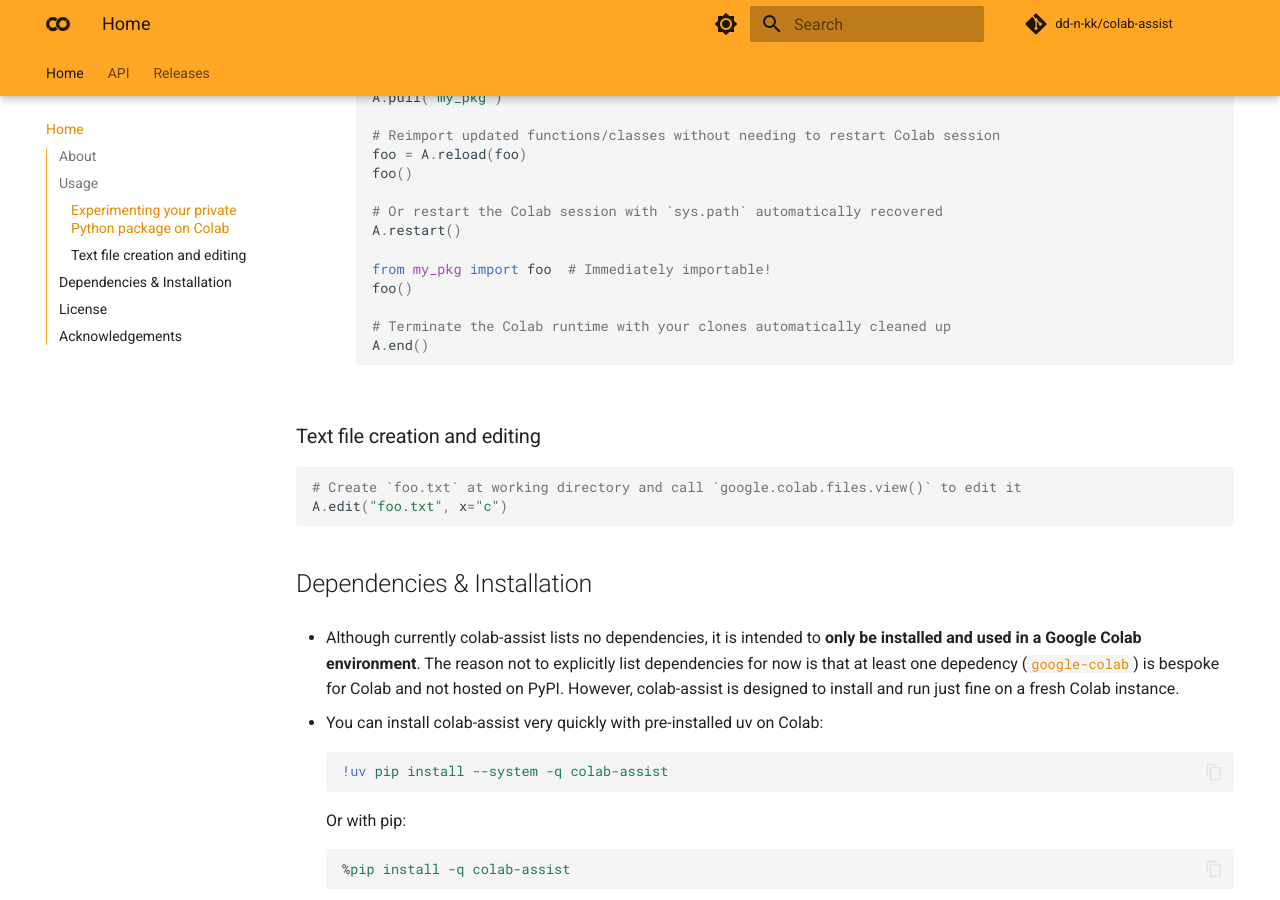
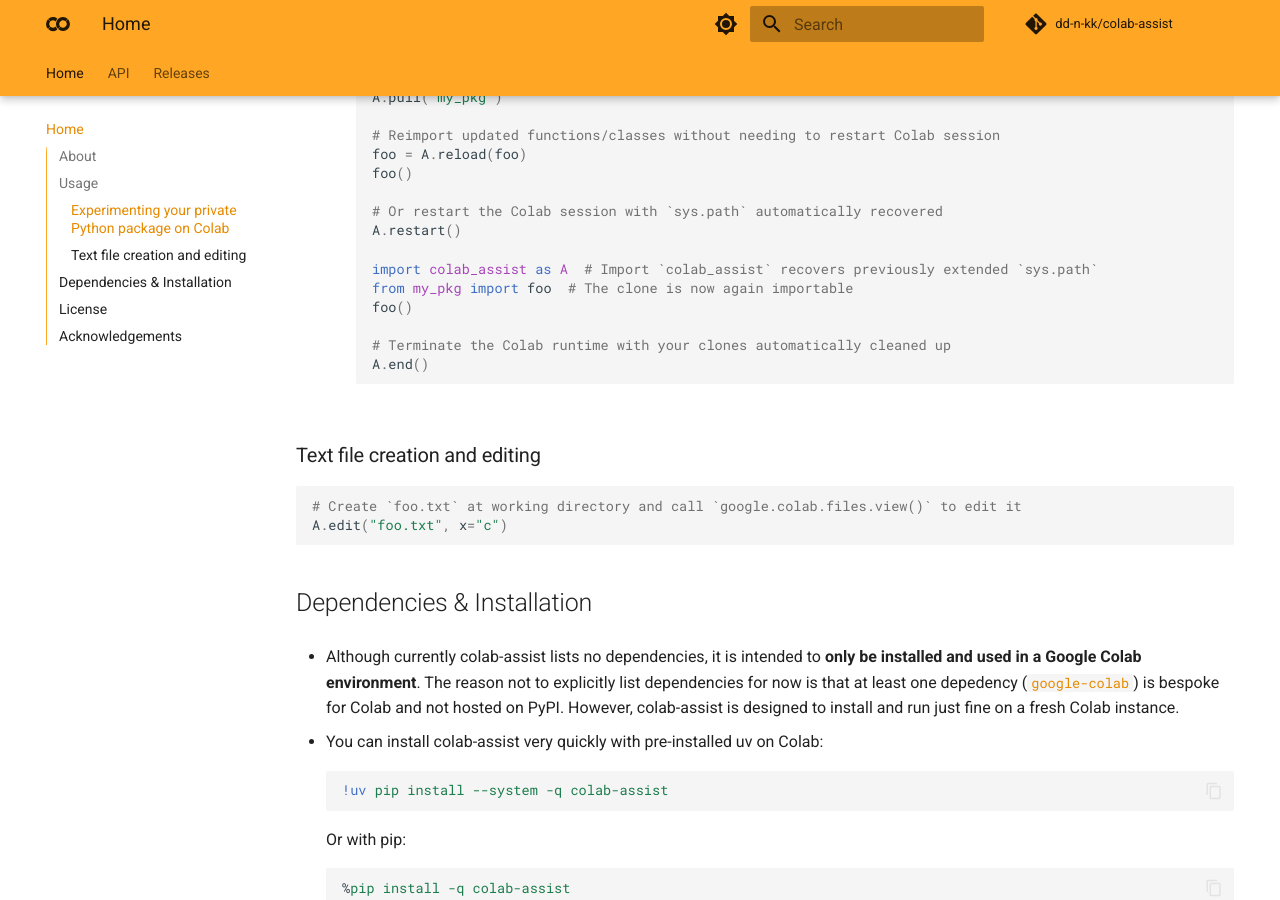
Before and after one commit to dd-n-kk/colab-assist, an MkDocs documentation site: the page built from docs/README.md, in a window 1280 px wide and 900 px high, scrolled down 1829 px. Built offline with MkDocs 1.6.1 and Material for MkDocs 9.7.7, drawn with Linux system fonts in a browser that asks for light colours; comment, search, counter and statistics services are not loaded.

Commit message:
docs: Clarify usage

```diff
--- a/docs/README.md
+++ b/docs/README.md
@@ -83,7 +83,8 @@
       # Or restart the Colab session with `sys.path` automatically recovered
       A.restart()
 
-      from my_pkg import foo  # Immediately importable!
+      import colab_assist as A  # Import `colab_assist` recovers previously extended `sys.path`
+      from my_pkg import foo  # The clone is now again importable
       foo()
 
       # Terminate the Colab runtime with your clones automatically cleaned up
```
